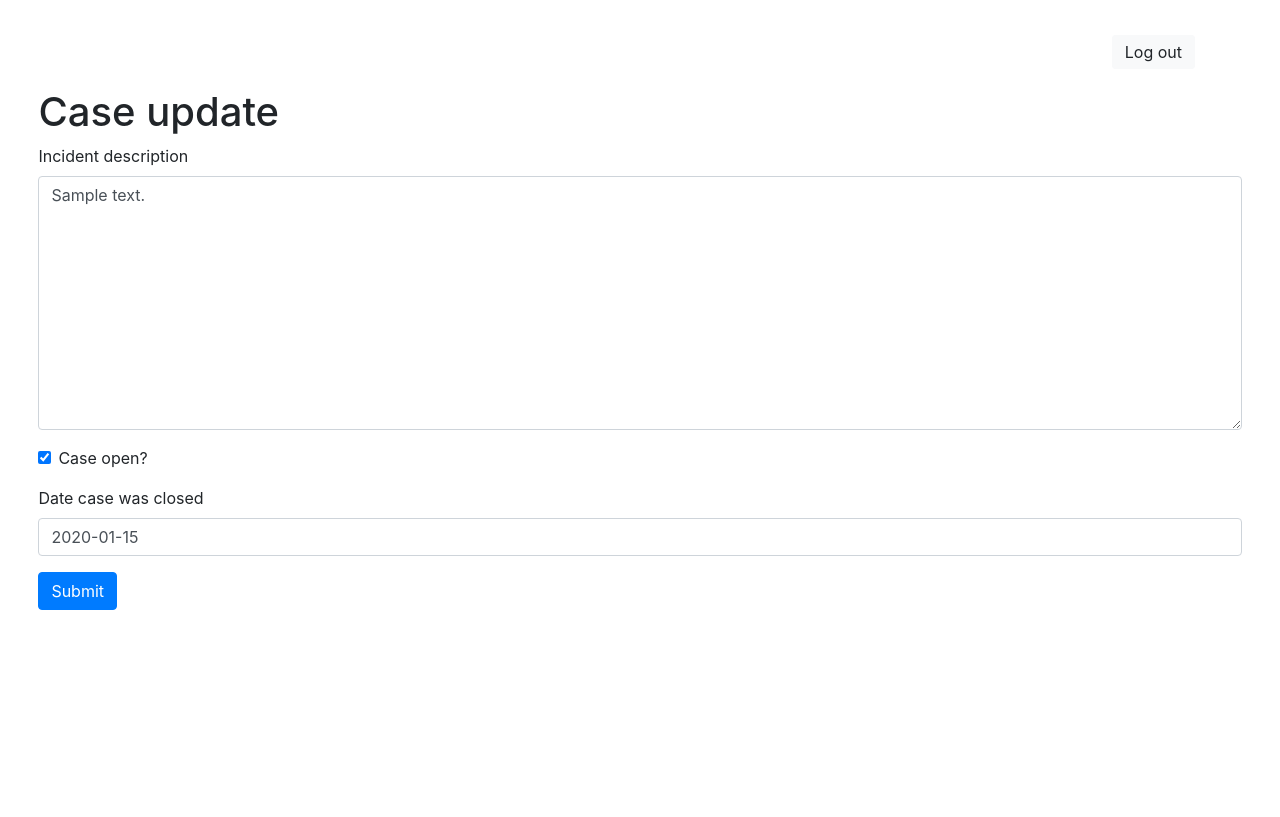
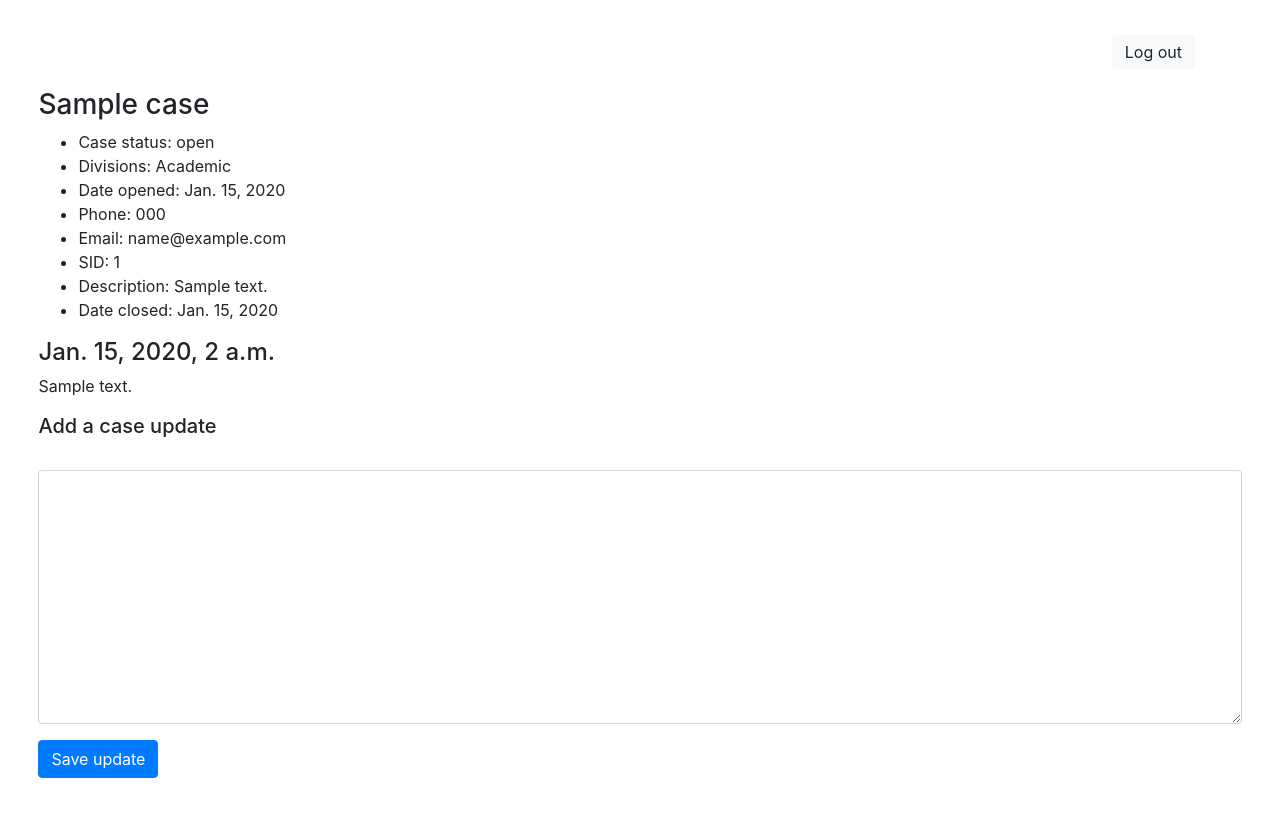
Before and after one commit to Svetlitski/sao-case-management, a Django app: a page that uses cases/templates/cases/base.html in a window 1280 px wide. Before the commit the page ends 610 px from the top, so only its background shows below. Run offline with Django 3.2, Linux system fonts and the light colour scheme; a user stored in the database is signed in; tables that the repository leaves empty hold one stand-in row (values such as "Sample post"); some libraries are stand-ins or nearby versions.

Commit message:
Added fleshed out case updates. Ability to create multiple case updates, automatically timestamped, embedded into new case detail view.

```diff
--- a/cases/models.py
+++ b/cases/models.py
@@ -5,6 +5,7 @@ from phonenumber_field.modelfields import PhoneNumberField
 from django.contrib.auth.models import User
 from multiselectfield import MultiSelectField
 from django.core.exceptions import ValidationError
+from django import forms
 
 
 ACADEMIC = 'ACA'
@@ -76,7 +77,27 @@ class Case(models.Model):
 
     def clean(self):
         if(not (self.client_email or self.client_phone)):
-            raise ValidationError("You must record the client's contact information.")
+            raise ValidationError(
+                "You must record the client's contact information.")
+
+
+class CaseUpdate(models.Model):
+    case = models.ForeignKey(
+        Case, on_delete=models.CASCADE, blank=True, null=True)
+    creation_date = models.DateTimeField(auto_now_add=True)
+    update_description = models.TextField()
+
+    class Meta:
+        ordering = ['-creation_date']  # ordered by most recent
+
+
+class CaseUpdateForm(ModelForm):
+    class Meta:
+        model = CaseUpdate
+        fields = ['update_description', 'case']
+        # user does not manually select which case a case update is for
+        labels = {'update_description': ""}
+        widgets = {'case': forms.HiddenInput()}
 
 
 class IntakeForm(ModelForm):
--- /dev/null
+++ b/cases/templates/cases/casedetail.html
@@ -0,0 +1,30 @@
+{% extends "cases/base.html" %}
+{% load bootstrap4 %}
+{% block title %}{{case.client_name}}{% endblock %}
+
+{% block body %}
+<h3>{{case.client_name}}</h3>
+<ul>
+	<li>Case status: {{ case.isOpen|yesno:"open,closed" }}</li>
+	<li>Divisions: {{case.divisions}}</li>
+	<li>Date opened: {{ case.open_date }}</li>
+	<li>Phone: {{case.client_phone}}</li>
+	<li>Email: {{case.client_email}}</li>
+	<li>SID: {{case.client_SID}}</li>
+	<li>Description: {{ case.incident_description }}</li>
+	<li>Date closed: {{case.close_date}}</li>
+</ul>
+
+{% for update in case.caseupdate_set.all %}
+	<h4>{{update.creation_date}}</h4>
+	<p>{{update.update_description}}</p>
+{% endfor %}
+
+<h5>Add a case update</h5>
+<form role="form" action="" method="post">
+		{% csrf_token %}
+		{% bootstrap_form form %}
+		{% bootstrap_button "Save update" button_type="submit" button_class="btn-primary" %}
+	</form>
+
+{% endblock %}
--- a/cases/templates/cases/caselist.html
+++ b/cases/templates/cases/caselist.html
@@ -9,7 +9,7 @@
 	{% for case in person.case_set.all %}
 		{% if case.isOpen %}
 		<hr>
-		<h3><a href="{% url 'cases:case_update' case.slug %}">{{case.client_name}}</a></h3>
+		<h3><a href="{% url 'cases:case_detail' case.slug %}">{{case.client_name}}</a></h3>
 		<ul>
 			<li>Case status: {{ case.isOpen|yesno:"open,closed" }}</li>
 			<li>Date opened: {{ case.open_date }}</li>
--- a/cases/templates/cases/home.html
+++ b/cases/templates/cases/home.html
@@ -5,7 +5,7 @@
 {% block body %}
 	<h1 id="homeH1"> SAO Case Management System</h1>
 	{% buttons %}
-		<h2><a  id="btnCases" class="btn btn-outline-primary btn-lg btn-block"  href="{% url 'cases:detail' caseworker.slug %}">Cases</a></h2>
+		<h2><a  id="btnCases" class="btn btn-outline-primary btn-lg btn-block"  href="{% url 'cases:case_list' caseworker.slug %}">Cases</a></h2>
 		<h2><a id="btnIntake" class="btn btn-outline-warning btn-lg btn-block" href="{% url 'cases:intake'%}">Intake form</a></h2>
 	{% endbuttons %}
 {% endblock %}
--- a/cases/urls.py
+++ b/cases/urls.py
@@ -6,6 +6,6 @@ urlpatterns = [
     path('', views.HomeView.as_view(), name='home'),
     path('logout', views.logout_view, name='logout'),
     path('intake/', views.IntakeView.as_view(), name='intake'),
-    path('case/<str:slug>/', views.CaseUpdateView.as_view(), name='case_update'),
-    path('<str:slug>/', views.CaseListView.as_view(), name='detail'),
+    path('case/<str:slug>/', views.CaseDetailView.as_view(), name='case_detail'),
+    path('<str:slug>/', views.CaseListView.as_view(), name='case_list'),
 ]
--- a/cases/views.py
+++ b/cases/views.py
@@ -4,8 +4,8 @@ from django.contrib.auth.views import LoginView
 from django.contrib.auth import logout
 from django.shortcuts import redirect
 from django.conf import settings
-
-from .models import Person, IntakeForm, Case
+from django.views.generic.edit import FormMixin
+from .models import Person, IntakeForm, Case, CaseUpdateForm
 
 
 # Caseworker login page
@@ -25,11 +25,29 @@ class CaseListView(LoginRequiredMixin, generic.DetailView):
     template_name = 'cases/caselist.html'
 
 
-# For recording case updates
-class CaseUpdateView(LoginRequiredMixin, generic.UpdateView):
+class CaseDetailView(LoginRequiredMixin, FormMixin, generic.DetailView):
     model = Case
-    fields = ['incident_description', 'isOpen', 'close_date']
-    template_name = 'cases/caseupdate.html'
+    template_name = 'cases/casedetail.html'
+    form_class = CaseUpdateForm
+    success_url = '/'  # TODO: figure out how to replace this with a call to reverse
+
+    def get_context_data(self, **kwargs):
+        context = super(CaseDetailView, self).get_context_data(**kwargs)
+        context['form'] = CaseUpdateForm(initial={'case': self.object})
+        return context
+
+    def post(self, request, *args, **kwargs):
+        self.object = self.get_object()
+        form = self.get_form()
+        if form.is_valid():
+            return self.form_valid(form)
+        else:
+            return self.form_invalid(form)
+
+    def form_valid(self, form):
+
+        form.save()
+        return super(CaseDetailView, self).form_valid(form)
 
 
 # Case intake form
```
Also changed, not shown: cases/migrations/0010_caseupdate.py (added), cases/migrations/0011_caseupdate_case.py (added), cases/migrations/0012_auto_20180422_0042.py (added), cases/migrations/0013_auto_20180422_0120.py (added).
